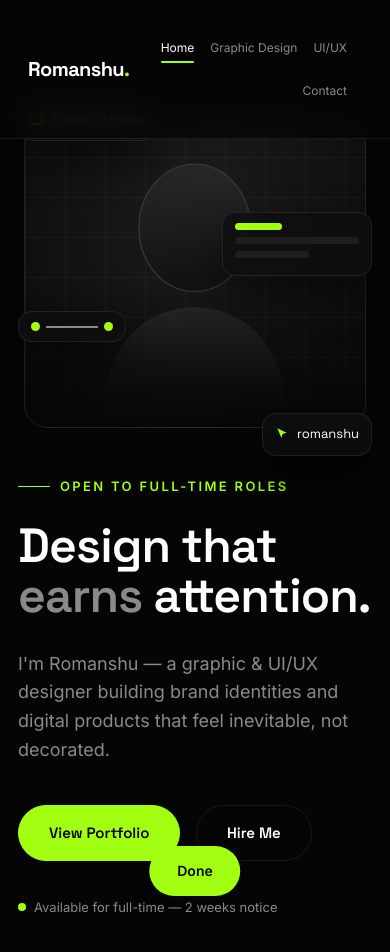
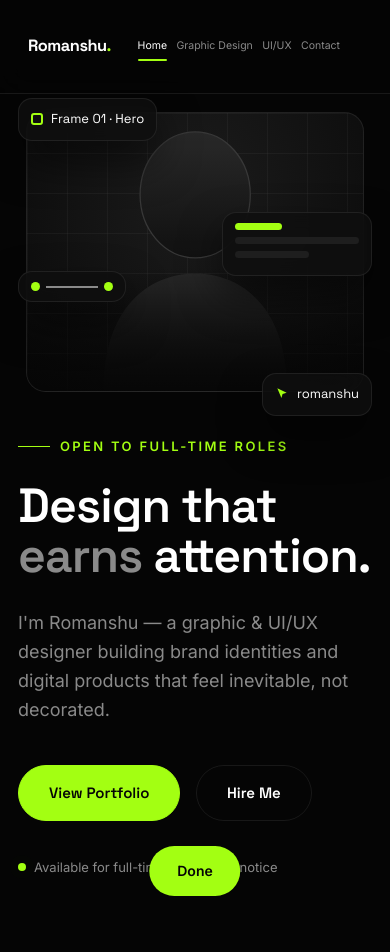
Before and after one commit to stickee90skin-beep/Stickmo-sticker.github.io, a plain HTML site: page index.html in a window 390 px wide. Shown: the top 952 px of the page. Drawn offline with Linux system fonts and the light colour scheme.

Commit message:
mobile view alignment

```diff
--- a/backend/server.js
+++ b/backend/server.js
@@ -185,7 +185,7 @@ const server = createServer(async (request, response) => {
 
   let pathname;
   try {
-    pathname = decodeURIComponent(new URL(request.url, 'https://stickee90skin-beep.github.io').pathname);
+    pathname = decodeURIComponent(new URL(request.url, '').pathname);
   } catch {
     response.writeHead(400);
     response.end('Bad request');
--- a/frontend/css/styles.css
+++ b/frontend/css/styles.css
@@ -2138,14 +2138,64 @@ footer .wrap {
   .nav-inner {
     height: auto;
     min-height: 64px;
+    gap: clamp(8px, 3vw, 18px);
     padding-top: 10px;
-    padding-bottom: 10px
+    padding-bottom: 10px;
+    overflow: hidden
+  }
+
+  .logo {
+    flex: 0 0 auto;
+    font-size: clamp(12px, 4.2vw, 19px);
+    white-space: nowrap
   }
 
   .nav-links {
-    gap: 16px;
-    font-size: 12px;
-    justify-content: flex-end
+    min-width: 0;
+    flex: 1 1 auto;
+    gap: clamp(5px, 2.4vw, 16px);
+    font-size: clamp(8px, 2.7vw, 12px);
+    justify-content: space-between;
+    flex-wrap: nowrap;
+    white-space: nowrap
+  }
+
+  .nav-links a {
+    flex: 0 1 auto
+  }
+}
+
+/* Keep the mobile hero artwork centered and proportionate at every phone width. */
+@media (max-width:700px) {
+  .hero-visual {
+    width: min(100%, 420px);
+    height: clamp(260px, 82vw, 360px);
+    margin: 0 auto;
+    min-width: 0
+  }
+
+  .portrait {
+    inset: clamp(16px, 5vw, 24px) clamp(4px, 2vw, 12px);
+    border-radius: clamp(18px, 5vw, 24px)
+  }
+
+  .portrait svg {
+    width: min(78%, 330px)
+  }
+
+  .float {
+    max-width: calc(100% - 8px);
+    transform-origin: center
+  }
+
+  .f1,
+  .f3 {
+    left: 0
+  }
+
+  .f2,
+  .f4 {
+    right: 0
   }
 }
 
```
